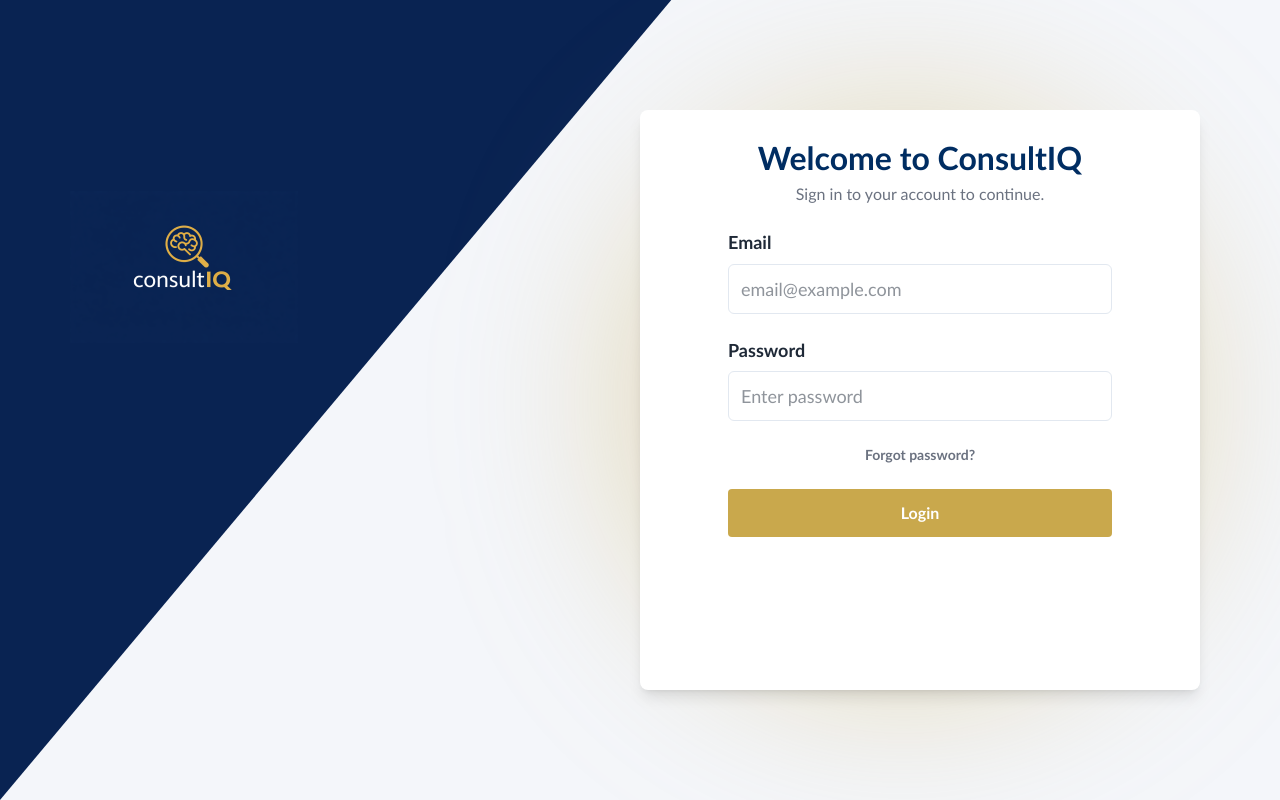
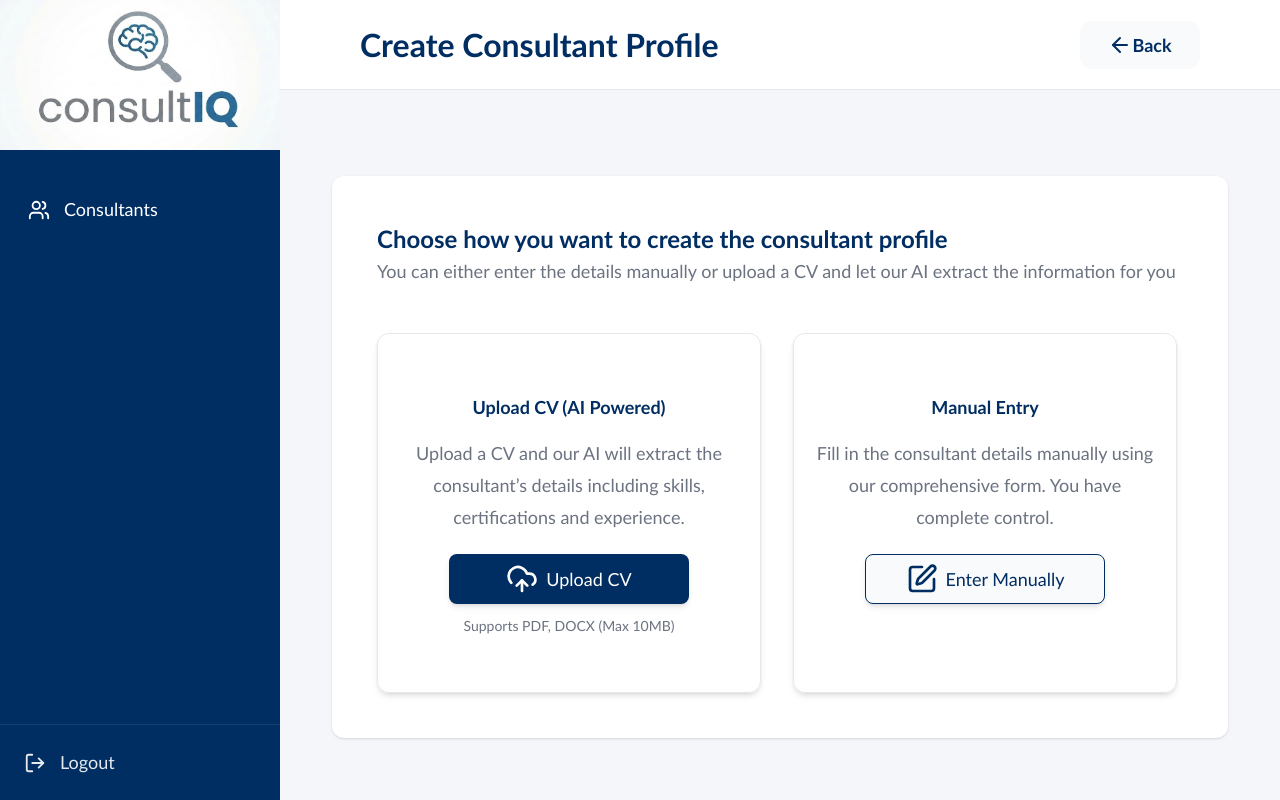
Before and after one commit to COS301-SE-2026/ConsultIQ, a React (Vite) app in the folder frontend/: page /profile-creation-entry-flow in a window 1280 px wide. Before the commit this address led to /login. Built offline with nearby package versions, Linux system fonts and the light colour scheme; no server answers.

Commit message:
feature: add profile creation entry flow page

```diff
--- /dev/null
+++ b/frontend/src/features/cv-parsing/pages/profile-creation-entry-flow.tsx
@@ -0,0 +1,86 @@
+import {Edit, UploadCloud, ArrowLeft} from "lucide-react";
+import {useNavigate} from "react-router-dom";
+import Sidebar from "../../../components/layout/sidebar/sidebar";
+import {consultantManagerSidebarItems} from "../../../components/layout/sidebar/sidebar.config";
+import {Card}  from "../../../components/ui/card"
+
+
+export default function ProfileCreationEntryFlow (){
+    const navigate = useNavigate();
+    return (
+    <div className="flex h-screen" style={{ backgroundColor: "var(--color-surface)" }}>
+      <Sidebar items={consultantManagerSidebarItems} />
+      <div className="flex-1 flex flex-col h-screen overflow-hidden">
+        <header
+          className="shrink-0 z-20 bg-white border-b h-[90px] flex items-center justify-between w-full"
+          style={{ borderColor: "var(--color-border)", paddingLeft: "80px", paddingRight: "80px" }}>
+          <h1 className="text-4xl font-bold" style={{ color: "var(--color-primary)" }}>
+            Create Consultant Profile
+          </h1>
+          <div className="flex gap-6">
+            <button
+              onClick={() => navigate(-1)}
+              className="flex items-center justify-center h-12 w-30 px-6 text-lg rounded-xl font-semibold transition bg-gray-50 hover:bg-gray-100"
+              style={{ color: "var(--color-primary)" }}>
+              <ArrowLeft className="mr-2" />
+              Back
+            </button>
+          </div>
+        </header>
+        <div className="h-6"/>
+        <main className="flex-1 flex items-center justify-center overflow-y-auto">
+        <Card className="w-full max-w-4xl max-h-[90vh] overflow-y-auto relative border-none rounded-xl" style={{ padding: "45px" }}>
+            <div className="w-full max-w-[800px] flex flex-col gap-12">
+                <div className="text-left mb-2">
+                    <h2>Choose how you want to create the consultant profile</h2>
+                    <p className="text-lg" style={{ color: "var(--color-text-secondary)" }}>
+                        You can either enter the details manually or upload a CV and let our AI extract the information for you </p>
+                </div>
+                <div className="grid grid-cols-1 md:grid-cols-2 gap-8 items stretch w-full">
+                  <div className="border border-gray-200 rounded-xl flex flex-col items-center text-center justify-between min-h-[360px] shadow-md "
+                  style={{padding: "20px 20px"}}>
+                    <div className="flex flex-col items-center gap-4">
+                      <div className= "h-6"/>
+                      <h3>Upload CV (AI Powered)</h3>
+                      <p className="text-lg leading-8" style={{ color: "var(--color-text-secondary)" }}>
+                        Upload a CV and our AI will extract the consultant’s details including skills, certifications and experience.
+                      </p>
+                    </div>
+                    <div className="w-full flex flex-col items-center gap-3 mt-6">
+                      <button className="flex items-center justify-center gap-2 min-w-[240px] h-[50px] rounded-lg text-white font-semi-bold text-lg shadow-md" style={{ backgroundColor: "var(--color-primary)" }}
+                      onClick={()=> navigate("/cv-upload")}>
+                        <UploadCloud className="h-8 w-8" />
+                        Upload CV
+                      </button>
+                      <span className ="text-sm"style={{ color: "var(--color-text-secondary)" }}>Supports PDF, DOCX (Max 10MB)</span>
+                      <div  className= "h-6"/>
+                    </div>
+                  </div>
+                  <div className="border border-gray-200 rounded-xl flex flex-col items-center text-center justify-between min-h-[360px] shadow-md"
+                  style={{padding: "20px 20px"}}>
+                    <div className="flex flex-col items-center gap-4">
+                      <div className= "h-6"/>
+                      <h3>Manual Entry</h3>
+                      <p className="text-lg leading-8 mt-4" style={{ color: "var(--color-text-secondary)" }}>
+                      Fill in the consultant details manually using our comprehensive form. You have complete control.</p>
+                    </div>
+                    <div className="w-full flex flex-col items-center gap-3 mt-6">
+                      <button className="flex items-center justify-center gap-2 min-w-[240px] h-[50px] rounded-lg border font-semi-bold text-lg bg-gray-50 shadow-md " style={{
+                        border: "1.5px solid var(--color-primary)",
+                        color: "var(--color-primary)",}}
+                        onClick={()=> navigate("//create-profile/:userId")}>
+                        <Edit className="h-8 w-8" />
+                        Enter Manually
+                      </button>
+                      <div  className= "h-14  mt-3"/>
+                    </div>
+                  </div>
+
+                </div>
+              </div>
+
+        </Card>
+        </main>
+    </div>
+</div>
+    )}
--- a/frontend/src/routes/app-routes.tsx
+++ b/frontend/src/routes/app-routes.tsx
@@ -15,7 +15,7 @@ import ConsultantsPage from "../features/consultants/pages/consultant-list-page"
 import UnderConstructionPage from "../features/consultants/pages/under-construction-page";
 import ConsultantProfileViewPage from "../features/consultants/pages/consultant-profile-view";
 import CreateProfilePage from "../features/consultants/pages/create-profile-page";
-
+import ProfileCreationEntryFlow from "../features/cv-parsing/pages/profile-creation-entry-flow"
 // Project pages (Added missing imports)
 import ProjectSpecificationPage from "../features/projects/pages/project-specification-page";
 import ProjectListPage from "../features/projects/pages/project-list-page";
@@ -49,6 +49,7 @@ function AnimatedRoutes() {
                     <Route path="/consultant-FAQ" element={<PageTransition><UnderConstructionPage /></PageTransition>} />
                     <Route path="/profile-view" element={<PageTransition><ConsultantProfileViewPage /></PageTransition>} />
                     <Route path="/create-profile/:userId" element={<ProtectedRoute><PageTransition><CreateProfilePage /></PageTransition></ProtectedRoute>} />                </Route>
+                    <Route path="/profile-creation-entry-flow" element={<PageTransition><ProfileCreationEntryFlow /></PageTransition>} />
 
                 {/* Catch-all: Redirect unknown URLs to login */}
                 <Route path="*" element={<Navigate to="/login" replace />} />
```
